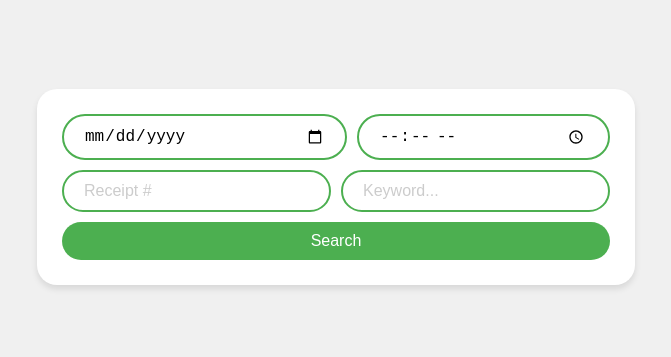
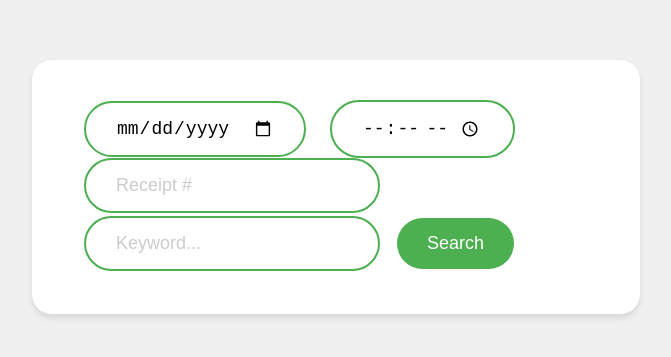
Before and after one commit to Cabezlea/AdminToolSweet, a Vue app: page /Home in a window 1280 px wide. Shown: the part 213-570 px from the top of the page, without its empty margins (0-671 px from the left). Built offline with nearby package versions, Linux system fonts and the light colour scheme.

Commit message:
debugging

```diff
--- a/src/App.vue
+++ b/src/App.vue
@@ -1,8 +1,6 @@
 <template>
   <!-- HTML code beginning -->
-    <!-- SignIn component used here -->
         <router-view></router-view>
-    <!--SignIn /-->
     <!-- HTML code end -->
 </template>
 
@@ -13,22 +11,11 @@
 import Home from "@/components/Home.vue";
 </script>
 
-<style >
+<style>
 /* CSS code beginning*/
 
 html, body {
-  margin: 0;
-  padding: 0;
-  height: 100%;
-  width: 100%;
-  display: flex;
-  justify-content: center;
-  align-items: center;
   background-color: #f0f0f0;
-  overflow: hidden;
 }
-
-
-
 /* CSS code end*/
 </style>
--- a/src/components/Home.vue
+++ b/src/components/Home.vue
@@ -1,5 +1,5 @@
 <template>
-  <div ref="homeContainer" class="home-container">
+  <div class = "home-container">
     <div class="search-container">
       <input type="date" class="search-input" placeholder="Date">
       <input type="time" class="search-input" placeholder="Time">
@@ -17,27 +17,18 @@
 </script>
 
 <style scoped>
+
 .home-container {
 
-  display: flex;
-  justify-content: center;
-  align-items: center;
-  height: 100vh; /* Takes full height of the viewport */
-  padding: 5px; /* Adds padding to avoid touching the edges */
-  box-sizing: border-box; /* Includes padding in the height calculation */
-  background-color: #f0f0f0;
 }
-
 .search-container {
-  display: flex;
   padding: 20px;
   background: white;
   border-radius: 20px;
   box-shadow: 0 4px 6px rgba(0,0,0,0.1);
-  width:auto;
+  width: auto;
   justify-content: center;
   flex-wrap: wrap; /* Allows items to wrap in smaller screens */
-
 }
 
 .search-input {
@@ -49,6 +40,7 @@
   border-radius: 50px;
   transition: all 0.3s ease;
 }
+
 .search-input, .search-btn {
   margin: 5px; /* Adds margin around inputs and button */
   flex-grow: 1; /* Allows inputs and button to grow and fill available space */
@@ -76,14 +68,28 @@
 .search-input::placeholder {
   color: #ccc;
 }
-@media (max-width: 768px) { /* Adjust styles for tablet and below */
-  .search-input, .search-btn {
-    width: 100%; /* Full width for better usability on smaller screens */
+
+
+/* Resizing for bigger screens */
+@media only screen and (min-width: 1200px) {
+  .home-container {
+    display: flex;
+  }
+  .search-container {
+    padding: 40px; /* Increase padding for larger screens */
+    max-width: 1200px; /* Max width to prevent it from becoming too wide */
+  }
+
+  .search-input {
+    margin: 0 12px; /* Increase margin between inputs */
+    padding: 15px 30px; /* Increase padding for larger inputs */
+    font-size: 18px; /* Increase font size for better readability */
+  }
+
+  .search-btn {
+    padding: 15px 30px; /* Increase padding for the button */
+    font-size: 18px; /* Increase font size for better readability */
   }
 }
-@media (max-width: 480px) { /* Adjust styles for mobile */
-  .search-container {
-    flex-direction: column; /* Stack elements vertically on very small screens */
-  }
-}
+
 </style>
--- a/src/components/SignIn.vue
+++ b/src/components/SignIn.vue
@@ -53,6 +53,7 @@ export default {
 <style scoped>
 
 .main-container {
+  background-color: #f0f0f0;
   display: flex;
   flex-direction: column;
   justify-content: center;
```
